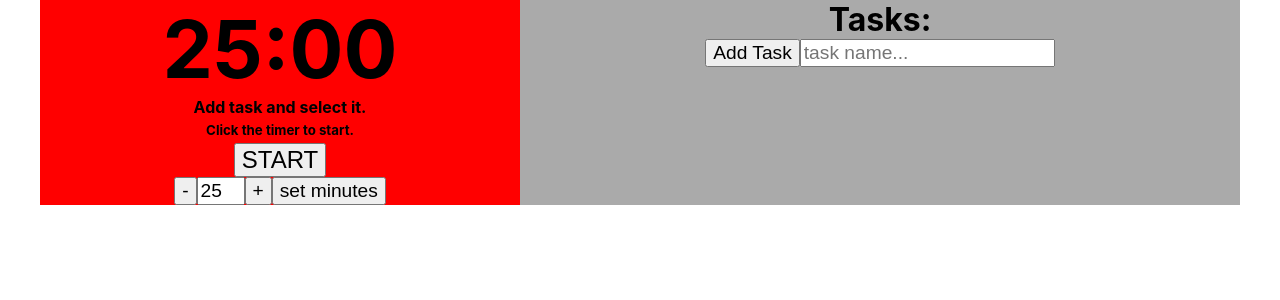
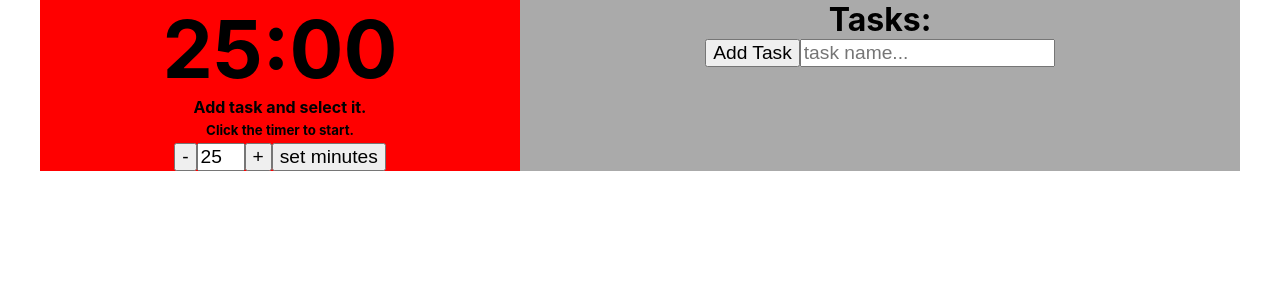
Before and after one commit to AceOfHeart5/TimeManager, a React (Create React App) app: page / in a window 1280 px wide. Shown: the top 300 px of the page. Built offline with nearby package versions, Linux system fonts and the light colour scheme.

Commit message:
remove start button, now click display

```diff
--- a/src/App.css
+++ b/src/App.css
@@ -32,8 +32,8 @@ ul {
   margin-bottom: 0;
 }
 
-.btn-timer {
-  font-size: 1.5em;
+.timer-display:hover {
+  cursor: pointer;
 }
 
 .timer-task-name {
--- a/src/components/Pomodoro.js
+++ b/src/components/Pomodoro.js
@@ -31,16 +31,10 @@ const Pomodoro = ({app}) => {
         }
     }
 
-    const getStartPause = () => {
-        if (app.timer.getRunning()) return 'PAUSE';
-        return 'START';
-    }
-
     return (
         <div className="timer" style={{background: getTimerColor()}}>
-            <h1 className="timer-display">{timeDisplay(app.timer.timeRemaining)}</h1>
+            <h1 className="timer-display" onClick={() => app.startTimer()}>{timeDisplay(app.timer.timeRemaining)}</h1>
             {currentTaskData()}
-            <button className='btn-timer' onClick={() => app.startTimer()}>{getStartPause()}</button>
             <TimeSetter app={app}></TimeSetter>
             {getAddTask()}
         </div>
```
